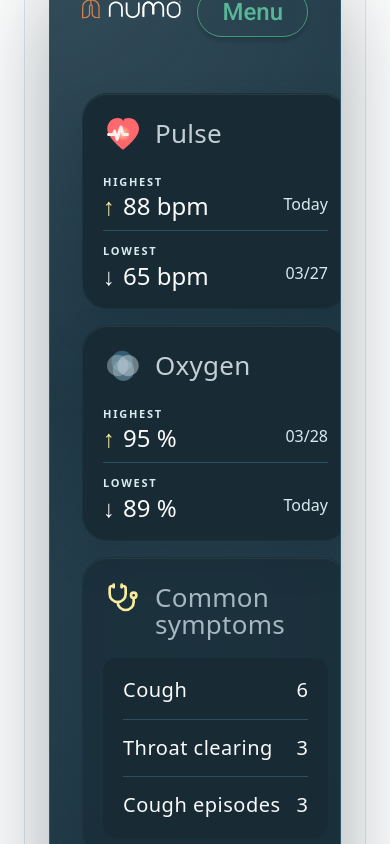
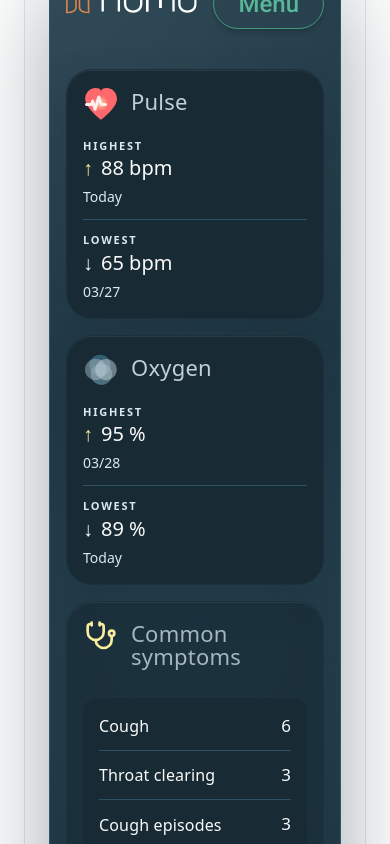
Before and after one commit to edbr/caids, a Next.js app: page /patterns/patient in a window 390 px wide. Shown: the part 2380-3224 px from the top of the page. Built offline with nearby package versions, Linux system fonts and the light colour scheme.

Commit message:
my health responsive update

```diff
--- a/components/patterns/PatientMyHealthDemo.tsx
+++ b/components/patterns/PatientMyHealthDemo.tsx
@@ -223,25 +223,25 @@ function CardHeading({
   meta,
 }: CardHeadingProps) {
   return (
-    <div className="flex items-start justify-between gap-3">
+    <div className="flex flex-col gap-3 sm:flex-row sm:items-start sm:justify-between">
       <div className="flex items-start gap-3">
-        <div className="flex h-10 w-10 shrink-0 items-center justify-center">
+        <div className="flex h-9 w-9 shrink-0 items-center justify-center sm:h-10 sm:w-10">
           {icon}
         </div>
-        <div className="min-w-0 space-y-1 pt-1.5">
+        <div className="min-w-0 space-y-1 pt-1 sm:pt-1.5">
           <h3
-            className={`text-[26px] font-regular leading-[1.05] tracking-[0.01em] text-balance ${titleClassName}`}
+            className={`text-[22px] font-regular leading-[1.05] tracking-[0.01em] text-balance sm:text-[26px] ${titleClassName}`}
           >
             {title}
           </h3>
           {description ? (
-            <CardDescription className="text-[14px] leading-snug text-numo-slate-400">
+            <CardDescription className="text-[13px] leading-snug text-numo-slate-400 sm:text-[14px]">
               {description}
             </CardDescription>
           ) : null}
         </div>
       </div>
-      {meta ? <div className="pt-0.5">{meta}</div> : null}
+      {meta ? <div className="pt-0.5 sm:shrink-0">{meta}</div> : null}
     </div>
   );
 }
@@ -260,7 +260,7 @@ function HealthSummaryCard({
       initial={{ opacity: 0, y: 18, scale: 0.985 }}
       animate={{ opacity: 1, y: 0, scale: 1 }}
       transition={{ duration: 0.45, ease: "easeOut" }}
-      className="h-full rounded-[26px] border border-numo-blue-800/50 bg-numo-blue-900 px-5 py-5 shadow-[0_16px_36px_hsl(var(--numo-blue-900)/0.32),inset_0_1px_0_hsl(var(--numo-slate-400)/0.08)]"
+      className="h-full rounded-[26px] border border-numo-blue-800/50 bg-numo-blue-900 px-4 py-4 shadow-[0_16px_36px_hsl(var(--numo-blue-900)/0.32),inset_0_1px_0_hsl(var(--numo-slate-400)/0.08)] sm:px-5 sm:py-5"
     >
       <CardHeading
         icon={<Image src={iconSrc} alt="" width={32} height={32} className="h-8 w-8" aria-hidden />}
@@ -268,30 +268,30 @@ function HealthSummaryCard({
         titleClassName={accent}
       />
 
-      <div className="mt-5 space-y-3">
-        <div className="flex items-center justify-between gap-3 border-b border-numo-blue-700/90 pb-3">
+      <div className="mt-4 space-y-3 sm:mt-5">
+        <div className="flex flex-col gap-2 border-b border-numo-blue-700/90 pb-3 sm:flex-row sm:items-center sm:justify-between sm:gap-3">
           <div className="text-numo-gray-400">
             <div className="text-[11px] font-semibold uppercase tracking-[0.16em] text-numo-slate-400">
               Highest
             </div>
-            <div className="mt-1 text-[24px] leading-none">
+            <div className="mt-1 text-[20px] leading-none sm:text-[24px]">
               <span className="mr-2 text-numo-yellow-400">↑</span>
               <span>{highLabel}</span>
             </div>
           </div>
-          <div className="pt-4 text-[16px] tabular-nums text-numo-slate-400">{highDate}</div>
+          <div className="text-[14px] tabular-nums text-numo-slate-400 sm:pt-4 sm:text-[16px]">{highDate}</div>
         </div>
-        <div className="flex items-center justify-between gap-3">
+        <div className="flex flex-col gap-2 sm:flex-row sm:items-center sm:justify-between sm:gap-3">
           <div className="text-numo-gray-400">
             <div className="text-[11px] font-semibold uppercase tracking-[0.16em] text-numo-slate-400">
               Lowest
             </div>
-            <div className="mt-1 text-[24px] leading-none">
+            <div className="mt-1 text-[20px] leading-none sm:text-[24px]">
               <span className="mr-2 text-numo-gray-400">↓</span>
               <span>{lowLabel}</span>
             </div>
           </div>
-          <div className="pt-4 text-[16px] tabular-nums text-numo-slate-400">{lowDate}</div>
+          <div className="text-[14px] tabular-nums text-numo-slate-400 sm:pt-4 sm:text-[16px]">{lowDate}</div>
         </div>
       </div>
     </motion.article>
@@ -304,7 +304,7 @@ function MostCommonSymptomsCard({ rows }: { rows: SymptomRow[] }) {
       initial={{ opacity: 0, y: 22, scale: 0.985 }}
       animate={{ opacity: 1, y: 0, scale: 1 }}
       transition={{ duration: 0.5, delay: 0.14, ease: "easeOut" }}
-      className="rounded-[26px] border border-numo-blue-800/50 bg-numo-blue-900/70 px-5 py-5 shadow-[0_16px_36px_hsl(var(--numo-blue-900)/0.32),inset_0_1px_0_hsl(var(--numo-slate-400)/0.08)]"
+      className="rounded-[26px] border border-numo-blue-800/50 bg-numo-blue-900/70 px-4 py-4 shadow-[0_16px_36px_hsl(var(--numo-blue-900)/0.32),inset_0_1px_0_hsl(var(--numo-slate-400)/0.08)] sm:px-5 sm:py-5"
     >
       <CardHeading
         icon={<Stethoscope className="h-8 w-8 text-numo-yellow-300" />}
@@ -316,7 +316,7 @@ function MostCommonSymptomsCard({ rows }: { rows: SymptomRow[] }) {
         }
       />
 
-      <div className="mt-5 rounded-xl bg-numo-blue-900 px-5 py-1">
+      <div className="mt-4 rounded-xl bg-numo-blue-900 px-4 py-1 sm:mt-5 sm:px-5">
         <Table>
           <TableBody>
             {rows.map((row) => (
@@ -324,10 +324,10 @@ function MostCommonSymptomsCard({ rows }: { rows: SymptomRow[] }) {
                 key={row.label}
                 className="border-numo-blue-700/85 hover:bg-transparent"
               >
-                <TableCell className="py-3 pl-0 text-[20px] leading-relaxed tracking-wide text-numo-gray-400">
+                <TableCell className="py-3 pl-0 pr-3 text-[16px] leading-snug tracking-[0.01em] text-numo-gray-400 sm:text-[20px] sm:leading-relaxed sm:tracking-wide">
                   {row.label}
                 </TableCell>
-                <TableCell className="py-3 pr-0 text-right text-[20px] tabular-nums text-numo-gray-400">
+                <TableCell className="py-3 pr-0 text-right text-[17px] tabular-nums text-numo-gray-400 sm:text-[20px]">
                   {row.count}
                 </TableCell>
               </TableRow>
@@ -596,7 +596,7 @@ export function PatientMyHealthDemo() {
     <div className="relative mx-auto w-full overflow-hidden rounded-[28px] border border-numo-blue-700 bg-numo-blue-800 shadow-[0_32px_100px_hsl(var(--numo-blue-900)/0.38)]">
       <div className="pointer-events-none absolute inset-0 bg-[radial-gradient(circle_at_top_left,hsl(var(--numo-slate-700)/0.18),transparent_28%),radial-gradient(circle_at_50%_42%,hsl(var(--numo-blue-400)/0.08),transparent_30%)]" />
 
-      <div className="relative min-h-190 px-8 py-7 sm:px-10 sm:py-9">
+      <div className="relative min-h-190 px-4 py-5 sm:px-10 sm:py-9">
         <header className="flex items-start justify-between gap-4">
           <div className="pt-1">
             <Image src="/numoW.svg" alt="Numo logo" width={204} height={56} className="h-9 w-auto sm:h-11" priority />
@@ -607,8 +607,8 @@ export function PatientMyHealthDemo() {
           </div>
         </header>
 
-        <main className="pb-8 pt-2">
-          <div className="mt-12 grid gap-4 lg:grid-cols-[0.95fr_1.45fr]">
+        <main className="pb-5 pt-2 sm:pb-8">
+          <div className="mt-8 grid gap-4 lg:mt-12 lg:grid-cols-[1.15fr_1.45fr]">
             <div className="space-y-4">
               <div className="grid gap-4 sm:grid-cols-2">
                 {SUMMARY_CARDS.map((card) => (
```
